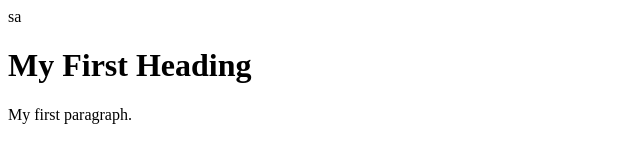
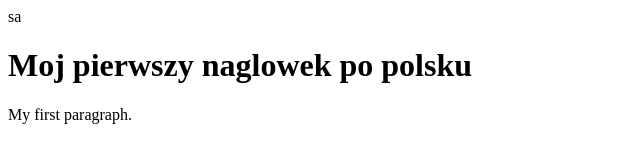
Before and after one commit to adsuski/ProgUzytkowe, a plain HTML site: page index.html in a window 1280 px wide. Shown: the whole page, without its empty margins (0-640 px from the left). Drawn offline with Linux system fonts and the light colour scheme.

Commit message:
Update index.html

```diff
--- a/index.html
+++ b/index.html
@@ -5,7 +5,7 @@
 </head>
 <body>
 
-	sa<h1>My First Heading</h1>
+	sa<h1>Moj pierwszy naglowek po polsku</h1>
 	<p>My first paragraph.</p>
 
 </body>
```
